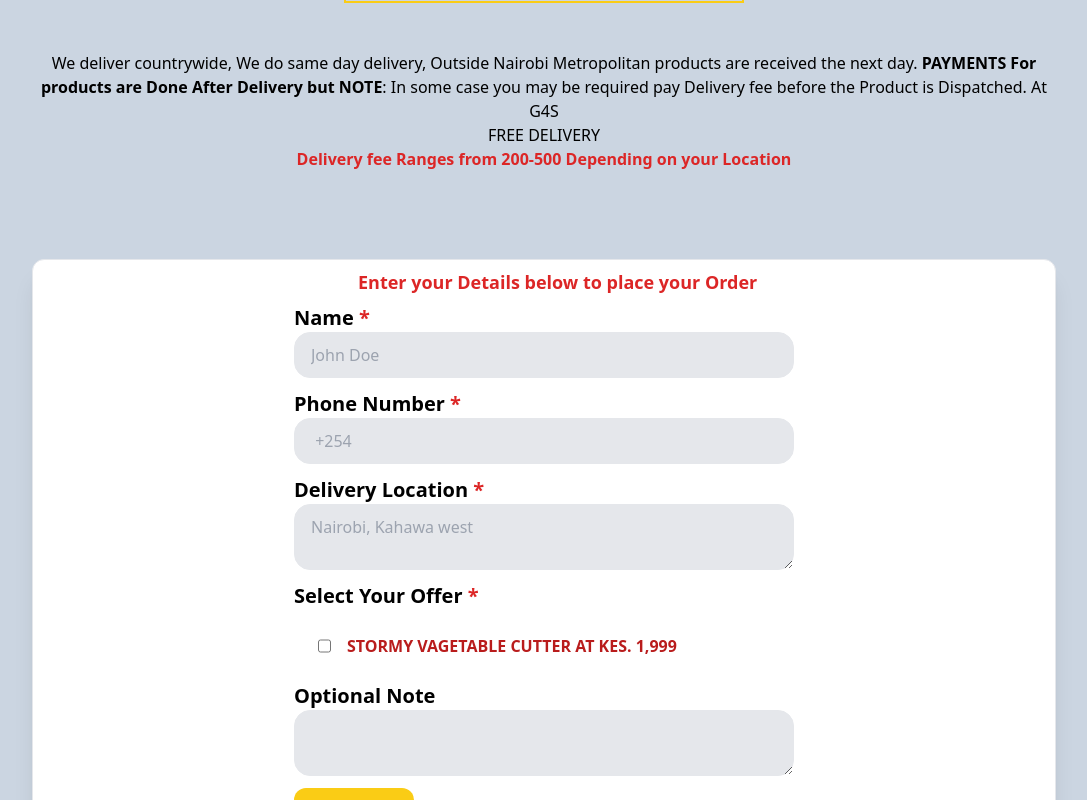
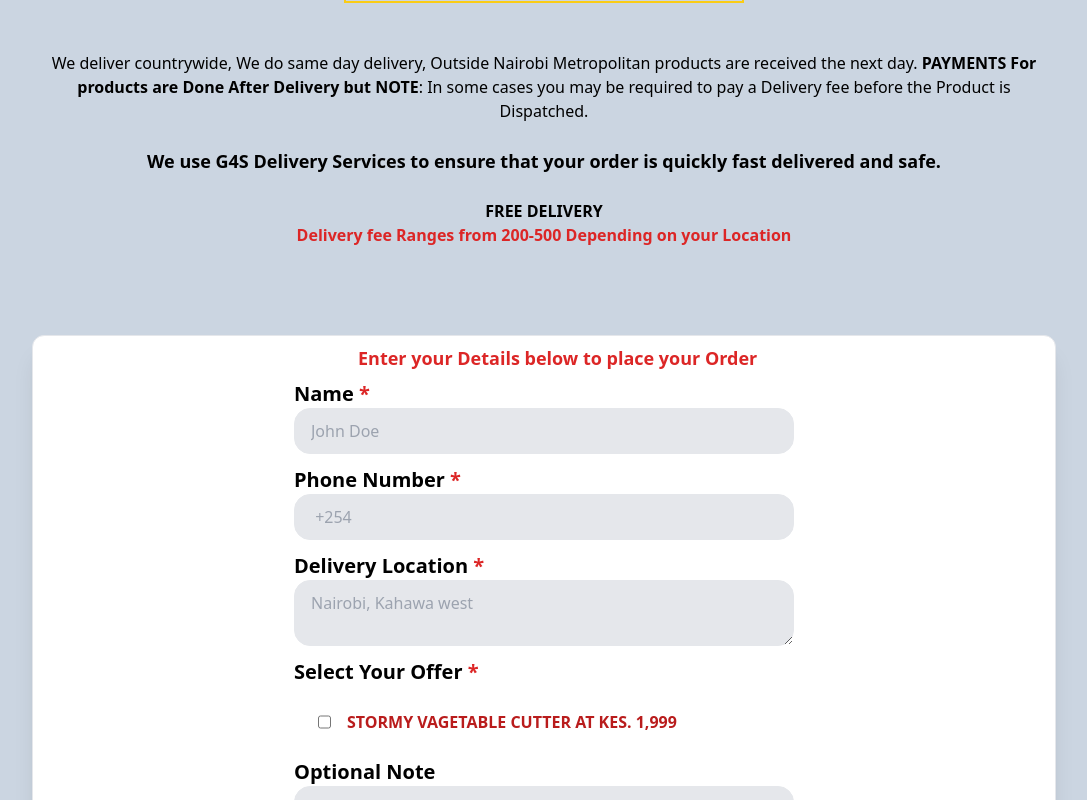
Before and after one commit to Zackius/Vincventure, a React (Create React App) app: page /stormymanualcutter in a window 1280 px wide. Shown: the part 5500-6300 px from the top of the page, without its empty margins (96-1183 px from the left). Built offline with nearby package versions, Linux system fonts and the light colour scheme; no server answers.

Commit message:
Added Yup from validation

```diff
--- a/package.json
+++ b/package.json
@@ -19,7 +19,8 @@
     "react-router-dom": "^6.6.2",
     "react-scripts": "5.0.1",
     "reactjs-popup": "^2.0.5",
-    "web-vitals": "^2.1.4"
+    "web-vitals": "^2.1.4",
+    "yup": "^1.1.1"
   },
   "scripts": {
     "start": "react-scripts start",
--- a/src/pages/StormyManualCutter.js
+++ b/src/pages/StormyManualCutter.js
@@ -1,6 +1,6 @@
-import React, { useRef, useState } from "react";
+import React from "react";
 import { Formik, Field, Form} from "formik";
-import emailjs from "@emailjs/browser";
+import * as Yup from "yup";
 import { Link } from "react-router-dom";
 import {
   stormy1,
@@ -8,12 +8,19 @@ import {
   stormy2,
   stormy3,
   stormy4,
-  stormy5,
   stormy6,
   stormy7,
   stormy8,
   stormy9,
 } from "../img";
+
+const validate = Yup.object({
+  username: Yup.string().required("Your Username is required"),
+  phonenumber: Yup.string().required("Phone number required"),
+  deliverylocation: Yup.string().required("Delivery location required")
+
+
+})
 
 const StormyManualCutter = () => {
 
@@ -76,14 +83,26 @@ const StormyManualCutter = () => {
             <span className="font-bold">
               PAYMENTS For products are Done After Delivery but NOTE
             </span>
-            : In some case you may be required pay Delivery fee before the
-            Product is Dispatched. At G4S
+            : In some cases you may be required to  pay a  Delivery fee before the
+            Product is Dispatched.
           </p>
-          <h2> FREE DELIVERY </h2>
+          <p className="p-6 text-lg font-bold">We use  G4S Delivery Services to ensure that your order is quickly fast delivered and safe. </p>
+          <h2 className="font-semibold"> FREE DELIVERY </h2>
           <p className="font-bold text-red-600">Delivery fee Ranges from 200-500 Depending on your Location</p>
         </div>
       </section>
-      <Formik>
+      <Formik
+        initialValues={{
+          username:"",
+          checked: [],
+          phonenumber: "",
+          deliverylocation: "",
+          optionalnote: ""
+        }}
+        validationSchema={validate}
+        onSubmit={(values )=>{
+        console.log(values)
+      }}>
       <Form
         className="flex flex-col hero container max-w-screen-lg mx-auto pb-10  bg-white border shadow-xl rounded-xl"
       >
@@ -100,7 +119,7 @@ const StormyManualCutter = () => {
             <Field
               className="appearance-none block  w-[300px]  md:w-[500px] bg-gray-200 text-black border  rounded-2xl  py-3 px-4 mb-3 leading-tight focus:outline-none focus:bg-white"
               type="text"
-              name="user_name"
+              name="username"
               placeholder="John Doe"
               required
             />
@@ -112,7 +131,7 @@ const StormyManualCutter = () => {
             <Field
               className="appearance-none block w-[300px] md:w-[500px] bg-gray-200 text-black border  rounded-2xl  py-3 px-4 mb-3 leading-tight focus:outline-none focus:bg-white"
               type="integer"
-              name="phone_number"
+              name="phonenumber"
               placeholder=" +254"
               required
             />
@@ -123,7 +142,7 @@ const StormyManualCutter = () => {
             </label>
             <textarea
               className="appearance-none block w-[300px] md:w-[500px] bg-gray-200 text-black  border  rounded-2xl  py-3 px-4 mb-3 leading-tight focus:outline-none focus:bg-white "
-              name="delivery_location"
+              name="deliverylocation"
               placeholder="Nairobi, Kahawa west"
               required
             />
@@ -132,8 +151,8 @@ const StormyManualCutter = () => {
             <label className="text-xl font-bold">
               Select Your Offer <span className="text-red-600">*</span>{" "}
             </label>
-
-            <label className="flex gap-4 p-6">
+              <div role="group" aria-labelledby="checkbox-group">
+              <label className="flex gap-4 p-6">
               <Field
                 type="checkbox"
                 name="checked"
@@ -141,13 +160,14 @@ const StormyManualCutter = () => {
               />
               <p className="font-bold text-red-700">STORMY VAGETABLE CUTTER AT KES. 1,999</p>
             </label>
+</div>
           </div>
           <div>
             <label className="text-xl font-bold">Optional Note </label>
             <textarea
               className="appearance-none block w-[300px] md:w-[500px] bg-gray-200 text-black border  rounded-2xl  py-3 px-4 mb-3 leading-tight focus:outline-none focus:bg-white "
               type="text"
-              name="optional_note"
+              name="optionalnote"
             />
           </div>
           <div>
```
Also changed, not shown: 1 other file (tests, documents, lock files or other folders).
